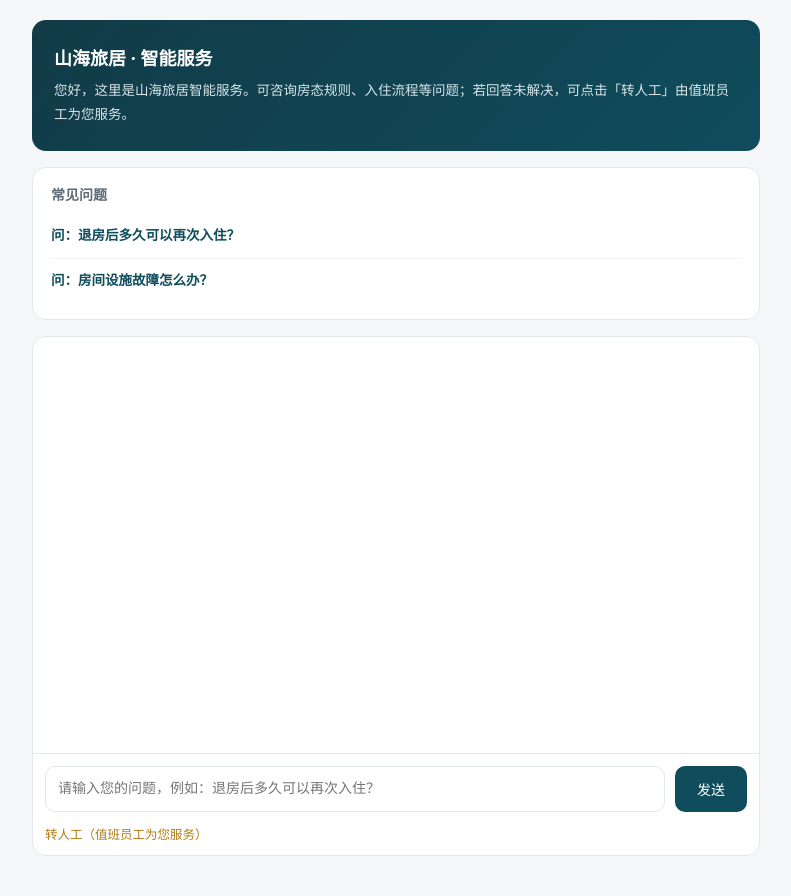
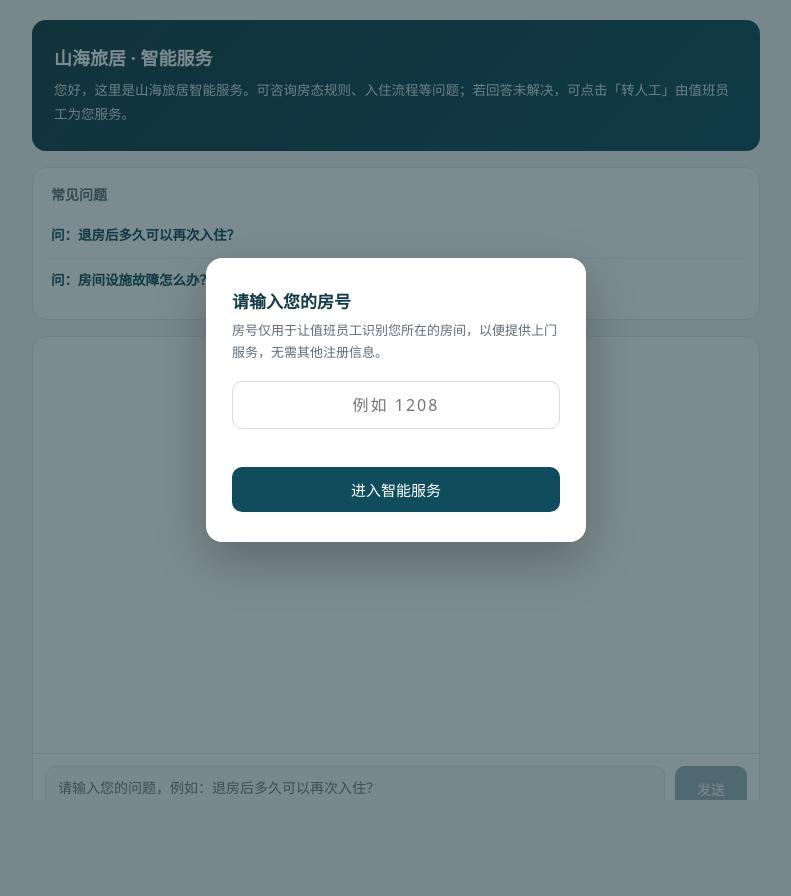
Before and after one commit to wangziyu20060809/HRSC, a FastAPI app: page /guest in a window 1280 px wide. Shown: the whole page, without its empty margins (244-1035 px from the left). After the commit the page ends 800 px from the top, so only its background shows below. Run offline with FastAPI, Linux system fonts and the light colour scheme; data comes from the database, SQL or seed files in the repository; data that the repository does not hold is empty; parts of the project's set-up code (start-up, migrations or seed data) failed here and were passed over.

Commit message:
feat: 客人房号轻量登录（录入房号进入服务），员工工单与管理端审计展示房号

```diff
--- a/src/hotel-assistant/app.py
+++ b/src/hotel-assistant/app.py
@@ -20,6 +20,7 @@ app.py — 酒店房态管理问答系统 · FastAPI 入口（三角色：guest
 
 import asyncio
 import os
+import re
 from collections.abc import AsyncGenerator
 from pathlib import Path
 
@@ -199,10 +200,18 @@ def _chat_guard(session: dict, question: str) -> None:
         raise ApiError(42901, "请求过于频繁，请等待上一个回答完成", 429)
 
 
+class GuestSessionBody(BaseModel):
+    """客人入住房号（轻量登录）：1-10 位字母/数字/短横线，例如 1208、A101"""
+    room_no: str = ""
+
+
 @app.post("/guest/sessions")
-def guest_sessions():
-    s = db.create_session(channel="guest")
-    return {"guest_session_id": s["session_id"]}
+def guest_sessions(body: GuestSessionBody | None = None):
+    room_no = (body.room_no if body else "").strip().upper()
+    if room_no and not re.fullmatch(r"[A-Z0-9\-]{1,10}", room_no):
+        raise ApiError(40002, "房号格式不正确，请输入 1-10 位字母或数字（例如 1208）", 400)
+    s = db.create_session(channel="guest", room_no=room_no)
+    return {"guest_session_id": s["session_id"], "room_no": room_no}
 
 
 @app.post("/guest/chat")
@@ -236,7 +245,8 @@ def guest_messages(sid: str):
     return {"messages": db.get_all_messages(sid),
             "assignee_name": session.get("assignee_name") or "",
             "resolved": bool(session.get("resolved_at")),
-            "escalated": bool(session.get("escalated"))}
+            "escalated": bool(session.get("escalated")),
+            "room_no": session.get("room_no") or ""}
 
 
 class SayBody(BaseModel):
--- a/src/hotel-assistant/templates/admin/audit.html
+++ b/src/hotel-assistant/templates/admin/audit.html
@@ -51,12 +51,13 @@ async function load() {
     return;
   }
   // 违规标记列：可人工改判（标记 / 取消标记 + 理由）
-  box.innerHTML = `<table><tr><th>时间</th><th>渠道</th><th>会话</th><th>发言人</th>
+  box.innerHTML = `<table><tr><th>时间</th><th>渠道</th><th>房间</th><th>会话</th><th>发言人</th>
     <th style="width:40%">内容</th><th>标记</th><th>操作</th></tr>` +
     data.messages.map(m => `
       <tr>
         <td style="white-space:nowrap">${m.created_at}</td>
         <td>${m.channel === 'guest' ? '客人端' : '员工端'}</td>
+        <td>${m.channel === 'guest' ? (m.room_no || '—') : '—'}</td>
         <td class="note" title="${m.session_title || ''}">${m.session_title || '—'}</td>
         <td>${ACTOR[m.actor] || m.actor}·${ROLE[m.role] || m.role}</td>
         <td>${(m.content || '').slice(0, 120)}${(m.content || '').length > 120 ? '…' : ''}</td>
--- a/src/hotel-assistant/templates/guest.html
+++ b/src/hotel-assistant/templates/guest.html
@@ -5,7 +5,7 @@
 <meta name="viewport" content="width=device-width, initial-scale=1">
 <title>智能服务 · 山海旅居</title>
 <style>
-  /* 客人端：免登录问答 + 转人工后同一对话框内与员工对话，全量记录持久保存 */
+  /* 客人端：房号轻量登录 + 免密问答 + 转人工后同一对话框内与员工对话 */
   *{box-sizing:border-box}
   body{margin:0;font-family:"Microsoft YaHei",system-ui,sans-serif;background:#F4F6F8;color:#1F2937}
   .wrap{max-width:760px;margin:0 auto;padding:20px 16px 40px}
@@ -13,6 +13,10 @@
         padding:24px 22px;margin-bottom:16px}
   .hero h1{font-size:18px;margin:0 0 8px}
   .hero p{font-size:13.5px;line-height:1.8;margin:0;color:#D8E6EA}
+  .room-badge{display:inline-block;margin-top:10px;background:rgba(255,255,255,.14);
+              border:1px solid rgba(255,255,255,.35);border-radius:20px;padding:4px 14px;
+              font-size:12.5px}
+  .room-badge a{color:#F5D9A8;margin-left:10px;cursor:pointer;text-decoration:none}
   .faq{background:#fff;border:1px solid #E3E8ED;border-radius:14px;padding:16px 18px;margin-bottom:16px}
   .faq h2{font-size:14px;margin:0 0 10px;color:#5F6B76}
   .faq-item{border-top:1px solid #F0F3F5;padding:10px 0;font-size:13.5px}
@@ -47,14 +51,43 @@
          padding:0 12px 12px;font-size:12.5px}
   .tools a{color:#B07A16;cursor:pointer;text-decoration:none}
   .handoff{color:#2F7A4F}
+
+  /* 房号登录门：未录入房号前遮挡全部内容 */
+  .gate-mask{position:fixed;inset:0;background:rgba(18,44,52,.55);z-index:50;
+             display:flex;align-items:center;justify-content:center;padding:16px}
+  .gate{background:#fff;border-radius:16px;padding:30px 26px;max-width:380px;width:100%;
+        box-shadow:0 18px 50px rgba(0,0,0,.25)}
+  .gate h2{margin:0 0 6px;font-size:17px;color:#123B47}
+  .gate p{margin:0 0 18px;font-size:13px;color:#5F6B76;line-height:1.7}
+  .gate input{width:100%;border:1.5px solid #D5DDE3;border-radius:10px;padding:12px 14px;
+              font-size:16px;letter-spacing:2px;text-align:center;outline:none;
+              font-family:inherit;margin-bottom:12px}
+  .gate input:focus{border-color:#0F4C5C}
+  .gate button{width:100%;border:none;border-radius:10px;background:#0F4C5C;color:#fff;
+               font-size:15px;padding:12px;cursor:pointer}
+  .gate button:disabled{background:#9FB3B9}
+  .gate .err{color:#C0392B;font-size:12.5px;min-height:18px;margin:0 0 8px;text-align:center}
+  .hidden{display:none !important}
 </style>
 </head>
 <body>
+<!-- 房号登录门：客人录入房号后方可使用（房号会随会话展示给员工与管理员） -->
+<div class="gate-mask" id="gateMask">
+  <div class="gate">
+    <h2>请输入您的房号</h2>
+    <p>房号仅用于让值班员工识别您所在的房间，以便提供上门服务，无需其他注册信息。</p>
+    <input id="roomInput" maxlength="10" placeholder="例如 1208" autocomplete="off">
+    <p class="err" id="gateErr"></p>
+    <button id="gateBtn" onclick="enterByRoom()">进入智能服务</button>
+  </div>
+</div>
+
 <div class="wrap">
-  <!-- 欢迎语：管理员可在后台「页面内容」中修改 -->
+  <!-- 欢迎语：管理员可在后台「页面内容」中修改；房号徽标显示当前登录房间 -->
   <div class="hero">
     <h1>山海旅居 · 智能服务</h1>
     <p>{{ page.welcome }}</p>
+    <span class="room-badge hidden" id="roomBadge"></span>
   </div>
 
   <!-- 常见问题：点击问题直接发问 -->
@@ -73,8 +106,8 @@
     <div class="msgs" id="msgs"></div>
     <div class="status" id="status"></div>
     <div class="composer">
-      <textarea id="q" placeholder="请输入您的问题，例如：退房后多久可以再次入住？" maxlength="500"></textarea>
-      <button id="send" onclick="send()">发送</button>
+      <textarea id="q" placeholder="请输入您的问题，例如：退房后多久可以再次入住？" maxlength="500" disabled></textarea>
+      <button id="send" onclick="send()" disabled>发送</button>
     </div>
     <div class="tools">
       <a id="escalateLink" onclick="escalate()">转人工（值班员工为您服务）</a>
@@ -86,12 +119,13 @@
 <script>
 /* ================================================================
  * 客人端逻辑：
- *  1) 免登录：会话 ID 存 localStorage；?sid= 可指定会话（演示/调试）
- *  2) 未转人工：提问 → AI 流式回答（检索→引用→打字机）
- *  3) 已转人工：发送 → 直发员工（同一工单线程，AI 不再介入）
- *  4) 轮询：拉取员工回复与工单状态；刷新页面恢复完整历史
+ *  0) 房号轻量登录：录入房号 → 创建带房号的会话；?sid= 可跳过（演示/调试）
+ *  1) 未转人工：提问 → AI 流式回答（检索→引用→打字机）
+ *  2) 已转人工：发送 → 直发员工（同一工单线程，AI 不再介入）
+ *  3) 轮询：拉取员工回复与工单状态；刷新页面恢复完整历史
  * ================================================================ */
 let sid = localStorage.getItem('guest_sid') || '';
+let roomNo = localStorage.getItem('guest_room') || '';   // 当前登录房号
 const urlSid = new URLSearchParams(location.search).get('sid');
 if (urlSid) { sid = urlSid; localStorage.setItem('guest_sid', sid); }
 
@@ -102,6 +136,70 @@ let seenStaff = 0;          // 已渲染的员工消息数（防重复）
 
 const msgs = document.getElementById('msgs');
 const input = document.getElementById('q');
+const sendBtn = document.getElementById('send');
+const ROOM_RE = /^[A-Za-z0-9\-]{1,10}$/;   // 与后端校验保持一致
+
+/* —— 房号登录 —— */
+function showBadge(room) {
+  const b = document.getElementById('roomBadge');
+  b.innerHTML = '';
+  b.appendChild(document.createTextNode(`当前房间：${room}`));
+  const a = document.createElement('a');
+  a.textContent = '更换房间';
+  a.onclick = () => {
+    if (!confirm('更换房间将结束当前会话并以新房号开始，确认更换？')) return;
+    localStorage.removeItem('guest_sid');
+    localStorage.removeItem('guest_room');
+    location.href = '/guest';
+  };
+  b.appendChild(a);
+  b.classList.remove('hidden');
+}
+function enableChat() {
+  document.getElementById('gateMask').classList.add('hidden');
+  input.disabled = false;
+  sendBtn.disabled = false;
+  input.focus();
+}
+async function enterByRoom() {
+  const room = document.getElementById('roomInput').value.trim().toUpperCase();
+  const err = document.getElementById('gateErr');
+  if (!ROOM_RE.test(room)) {
+    err.textContent = '房号格式不正确，请输入 1-10 位字母或数字（例如 1208）';
+    return;
+  }
+  document.getElementById('gateBtn').disabled = true;
+  try {
+    localStorage.setItem('guest_room', room);
+    await startSession(room);
+    showBadge(room);
+    enableChat();
+  } catch (e) {
+    err.textContent = '进入失败，请稍后重试';
+  } finally {
+    document.getElementById('gateBtn').disabled = false;
+  }
+}
+
+/* 按房号建立会话：已有同会话直接复用；老匿名会话（无房号）则重建 */
+async function startSession(room) {
+  if (sid) {
+    try {
+      const resp = await fetch(`/guest/sessions/${sid}/messages`);
+      if (resp.ok && (await resp.json()).room_no) { await refreshState(true); return; }
+    } catch { /* 会话失效则重建 */ }
+  }
+  const resp = await fetch('/guest/sessions', {
+    method: 'POST',
+    headers: {'Content-Type': 'application/json'},
+    body: JSON.stringify({room_no: room}),
+  });
+  const data = await resp.json();
+  if (!resp.ok) throw new Error(data.message);
+  sid = data.guest_session_id;
+  localStorage.setItem('guest_sid', sid);
+  await refreshState(true);
+}
 
 /* —— 渲染 —— */
 function bubble(role, text, who) {
@@ -137,15 +235,17 @@ function renderHistory(messages) {
   msgs.scrollTop = msgs.scrollHeight;
 }
 
-/* —— 会话初始化：恢复身份 + 拉历史 + 恢复转人工状态 —— */
+/* 会话初始化：?sid= 调试模式直接进；否则须先过房号门 */
 async function init() {
-  if (!sid) {
-    const resp = await fetch('/guest/sessions', {method: 'POST'});
-    sid = (await resp.json()).guest_session_id;
-    localStorage.setItem('guest_sid', sid);
+  if (urlSid) { enableChat(); await refreshState(true); if (handoff && !resolved) startPolling(); return; }
+  if (roomNo) {
+    showBadge(roomNo);
+    try {
+      await startSession(roomNo);
+      enableChat();
+      if (handoff && !resolved) startPolling();
+    } catch { /* 服务端异常时保持房号门可重试 */ }
   }
-  await refreshState(true);
-  if (handoff && !resolved) startPolling();
 }
 
 /* 拉取会话状态与全量消息（进入页面 / 轮询用） */
@@ -195,13 +295,13 @@ async function send() {
   const question = input.value.trim();
   if (!question) return;
   input.value = '';
-  document.getElementById('send').disabled = true;
+  sendBtn.disabled = true;
   document.getElementById('status').textContent = '';
 
   if (handoff) { await sendToStaff(question); }
   else         { await askAI(question); }
 
-  document.getElementById('send').disabled = false;
+  sendBtn.disabled = false;
 }
 
 /* 转人工后：消息直发员工，本地立即上屏（员工端 10 秒内可见） */
@@ -290,6 +390,9 @@ async function poll() {
 }
 function startPolling() { poll(); polling = setInterval(poll, 3000); }
 
+document.getElementById('roomInput').addEventListener('keydown', e => {
+  if (e.key === 'Enter') { e.preventDefault(); enterByRoom(); }
+});
 input.addEventListener('keydown', e => {
   if (e.key === 'Enter' && !e.shiftKey) { e.preventDefault(); send(); }
 });
--- a/src/hotel-assistant/templates/staff.html
+++ b/src/hotel-assistant/templates/staff.html
@@ -48,9 +48,10 @@
         {% set list = tickets[status] %}
         {% if list %}
         <table>
-          <tr><th>会话主题</th><th>客人备注</th><th>处理人</th><th>最近活跃</th><th></th></tr>
+          <tr><th>房间</th><th>会话主题</th><th>客人备注</th><th>处理人</th><th>最近活跃</th><th></th></tr>
           {% for t in list %}
           <tr class="ticket-row" onclick="location.href='/staff/tickets/{{ t.id }}'">
+            <td><span class="tag info">{{ t.room_no or '—' }}</span></td>
             <td>{{ t.title }}</td>
             <td class="note">{{ t.escalated_note or '—' }}</td>
             <td>{{ t.assignee_name or '—' }}</td>
--- a/src/hotel-assistant/templates/staff_ticket.html
+++ b/src/hotel-assistant/templates/staff_ticket.html
@@ -43,6 +43,7 @@
         <table>
           <tr>
             <th>状态</th>
+            <th>房间</th>
             <th>客人备注</th>
             <th>处理人</th>
             <th>发起时间</th>
@@ -53,6 +54,7 @@
               {% elif session.assignee_name %}<span class="tag info">处理中 · {{ session.assignee_name }}</span>
               {% else %}<span class="tag warn">待认领</span>{% endif %}
             </td>
+            <td><span class="tag info">{{ session.room_no or '—' }}</span></td>
             <td>{{ session.escalated_note or '—' }}</td>
             <td>{{ session.assignee_name or '—' }}</td>
             <td>{{ session.created_at }}</td>
```
Also changed, not shown: src/hotel-assistant/db.py (+9 -6 lines).
